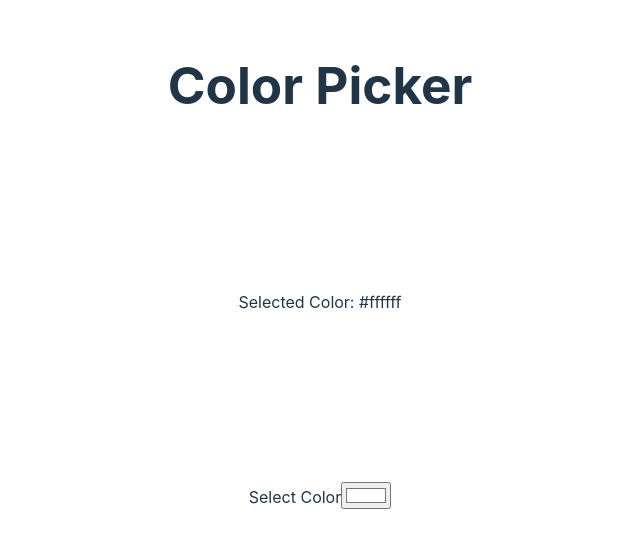
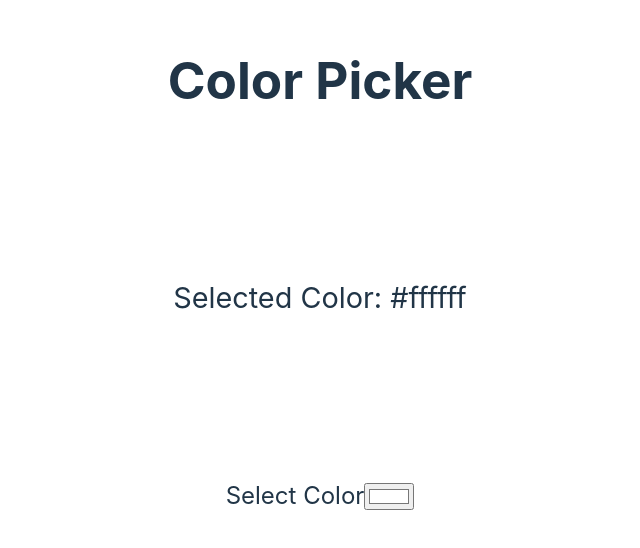
Before and after one commit to Lu-Smith/color_pick_react, a React (Vite) app: page / in a window 1280 px wide. Shown: the part 134-682 px from the top of the page, without its empty margins (320-960 px from the left). Built offline with nearby package versions, Linux system fonts and the light colour scheme.

Commit message:
Updated styling in App.css

```diff
--- a/src/App.css
+++ b/src/App.css
@@ -16,3 +16,11 @@
   margin-bottom: 25px;
   transition: 0.25s all ease-in-out;
 }
+
+.color-display p {
+  font-size: 1.8rem;
+}
+
+label {
+  font-size: 1.5rem;
+}
```
